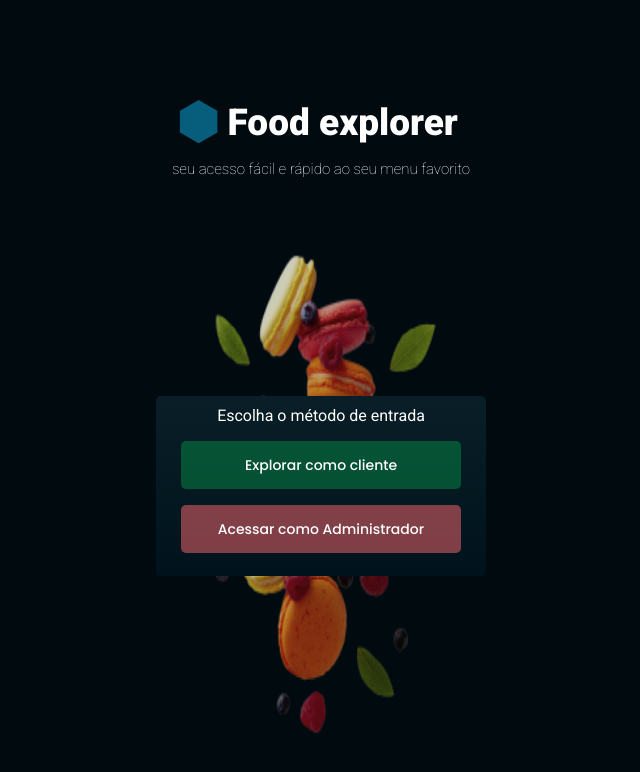
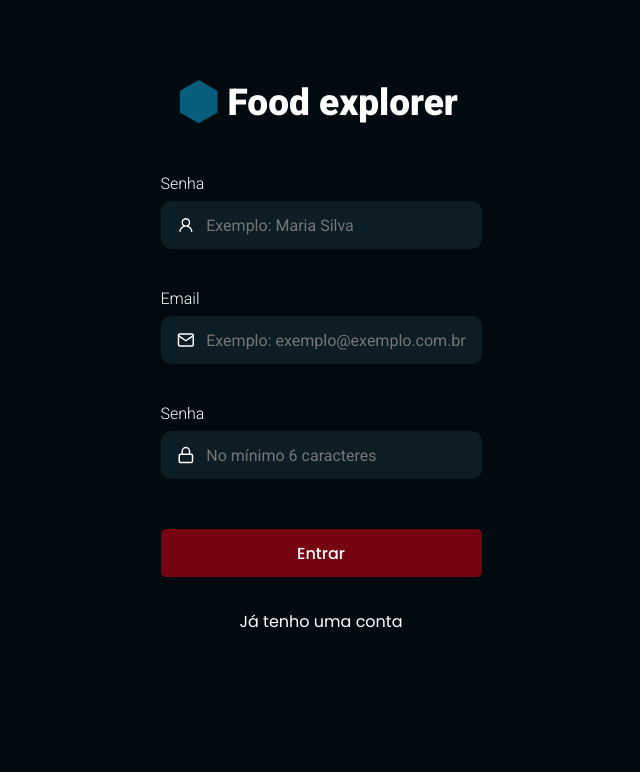
Before and after one commit to Gabryel-Januario/FoodExplorer-Front, a React (Vite) app: page / in a window 1280 px wide. Shown: the top 772 px of the page, without its empty margins (319-959 px from the left). Built offline with nearby package versions, Linux system fonts and the light colour scheme.

Commit message:
SignIn/SignUp

```diff
--- a/package.json
+++ b/package.json
@@ -13,6 +13,7 @@
     "digitalmenu": "file:",
     "react": "^18.3.1",
     "react-dom": "^18.3.1",
+    "react-icons": "^5.3.0",
     "styled-components": "^6.1.13"
   },
   "devDependencies": {
--- /dev/null
+++ b/src/components/Input/index.jsx
@@ -0,0 +1,10 @@
+import { Container } from "./style";
+
+export function Input({icon: Icon, ...rest}) {
+    return (
+        <Container>
+            {Icon && <Icon size={20} id="icon"/>}
+            <input {...rest}/>
+        </Container>
+    )
+}
--- /dev/null
+++ b/src/components/Input/style.js
@@ -0,0 +1,32 @@
+import styled from "styled-components"
+
+export const Container = styled.div`
+  width: 321px;
+  height: 48px;
+  display: flex;
+  align-items: center;
+
+  background-color: ${({ theme }) => theme.COLORS.Dark_900};
+  color: ${({ theme }) => theme.COLORS.Light_500};
+
+  margin-bottom: 8px;
+  border-radius: 10px;
+
+  > input {
+    height: 56px;
+    width: 100%;
+
+    padding: 12px;
+
+    color: ${({ theme }) => theme.COLORS.Light_100};
+    background: transparent;
+    border: none;
+
+    &:placeholder {
+      color: ${({ theme }) => theme.COLORS.Light_500};
+    }
+  }
+  > svg {
+    margin-left: 16px;
+  }
+`
--- a/src/main.jsx
+++ b/src/main.jsx
@@ -5,12 +5,14 @@ import GlobalStyles from "./styles/global"
 import theme from "./styles/theme"
 
 import { WelcomePage } from "./pages/WelcomePage"
+import { SignIn } from "./pages/SignIn"
+import { SignUp } from "./pages/SignUp"
 
 createRoot(document.getElementById("root")).render(
   <StrictMode>
     <ThemeProvider theme={theme}>
       <GlobalStyles />
-      <WelcomePage />
+      <SignUp />
     </ThemeProvider>
   </StrictMode>
 )
--- /dev/null
+++ b/src/pages/SignIn/index.jsx
@@ -0,0 +1,39 @@
+import { FiMail, FiLock } from "react-icons/fi"
+
+import { Container, Form } from "./style"
+import { Logo } from "../../components/Logo"
+import { Input } from "../../components/Input"
+import { Button } from "../../components/Button"
+
+export function SignIn() {
+  return (
+    <Container>
+      <Logo style={{ margin: "100px auto 50px auto" }} />
+      <Form>
+        <div id="inputWrapper">
+          <label htmlFor="email">Email</label>
+          <Input
+            id="email"
+            placeholder="Exemplo: exemplo@exemplo.com.br"
+            icon={FiMail}
+            type="text"
+          />
+        </div>
+
+        <div id="inputWrapper">
+          <label htmlFor="password">Senha</label>
+          <Input
+            id="password"
+            placeholder="No mínimo 6 caracteres"
+            icon={FiLock}
+            type="password"
+          />
+        </div>
+
+        <Button title="Entrar" style={{ width: "321px", margin: "10px" }} />
+      </Form>
+
+      <p>Criar uma conta</p>
+    </Container>
+  )
+}
--- /dev/null
+++ b/src/pages/SignIn/style.js
@@ -0,0 +1,46 @@
+import styled from "styled-components"
+
+export const Container = styled.div`
+  height: 100vh;
+  display: flex;
+  flex-direction: column;
+  align-items: center;
+
+  p {
+    font-family: "Poppins", sans-serif;
+    font-size: 16px;
+    font-weight: 400;
+
+    margin: auto;
+    margin-top: 22px;
+  }
+`
+
+export const Form = styled.div`
+  padding: 0 10px;
+
+  display: flex;
+  flex-direction: column;
+  justify-content: center;
+  align-items: center;
+
+  margin: auto;
+  margin-top: 0;
+  margin-bottom: 0;
+
+  #inputWrapper {
+    margin-bottom: 32px;
+  }
+
+  #inputWrapper label {
+    font-family: "Roboto", sans-serif;
+    font-weight: 300;
+
+    text-decoration: none;
+    display: block;
+
+    text-align: left;
+
+    margin-bottom: 8px;
+  }
+`
--- /dev/null
+++ b/src/pages/SignUp/index.jsx
@@ -0,0 +1,53 @@
+import { FiMail, FiLock } from "react-icons/fi"
+import { AiOutlineUser } from "react-icons/ai"
+
+import { Container, Form } from "./style"
+import { Logo } from "../../components/Logo"
+import { Input } from "../../components/Input"
+import { Button } from "../../components/Button"
+
+export function SignUp() {
+  return (
+    <Container>
+      <Logo style={{ margin: "80px auto 50px auto" }} />
+      <Form>
+        <div id="inputWrapper">
+          <label htmlFor="password">Senha</label>
+          <Input
+            id="name"
+            placeholder="Exemplo: Maria Silva"
+            icon={AiOutlineUser}
+            type="text"
+            onInput={(e) =>
+              (e.target.value = e.target.value.replace(/[^A-Za-zÀ-ÿ\s]/g, ""))
+            }
+          />
+        </div>
+
+        <div id="inputWrapper">
+          <label htmlFor="email">Email</label>
+          <Input
+            id="email"
+            placeholder="Exemplo: exemplo@exemplo.com.br"
+            icon={FiMail}
+            type="text"
+          />
+        </div>
+
+        <div id="inputWrapper">
+          <label htmlFor="password">Senha</label>
+          <Input
+            id="password"
+            placeholder="No mínimo 6 caracteres"
+            icon={FiLock}
+            type="password"
+          />
+        </div>
+
+        <Button title="Entrar" style={{ width: "321px", margin: "10px" }} />
+      </Form>
+
+      <p>Já tenho uma conta</p>
+    </Container>
+  )
+}
--- /dev/null
+++ b/src/pages/SignUp/style.js
@@ -0,0 +1,46 @@
+import styled from "styled-components"
+
+export const Container = styled.div`
+  height: 100vh;
+  display: flex;
+  flex-direction: column;
+  align-items: center;
+
+  p {
+    font-family: "Poppins", sans-serif;
+    font-size: 16px;
+    font-weight: 400;
+
+    margin: auto;
+    margin-top: 22px;
+  }
+`
+
+export const Form = styled.div`
+  padding: 0 10px;
+
+  display: flex;
+  flex-direction: column;
+  justify-content: center;
+  align-items: center;
+
+  margin: auto;
+  margin-top: 0;
+  margin-bottom: 0;
+
+  #inputWrapper {
+    margin-bottom: 32px;
+  }
+
+  #inputWrapper label {
+    font-family: "Roboto", sans-serif;
+    font-weight: 300;
+
+    text-decoration: none;
+    display: block;
+
+    text-align: left;
+
+    margin-bottom: 8px;
+  }
+`
```
Also changed, not shown: 1 other file (tests, documents, lock files or other folders).
